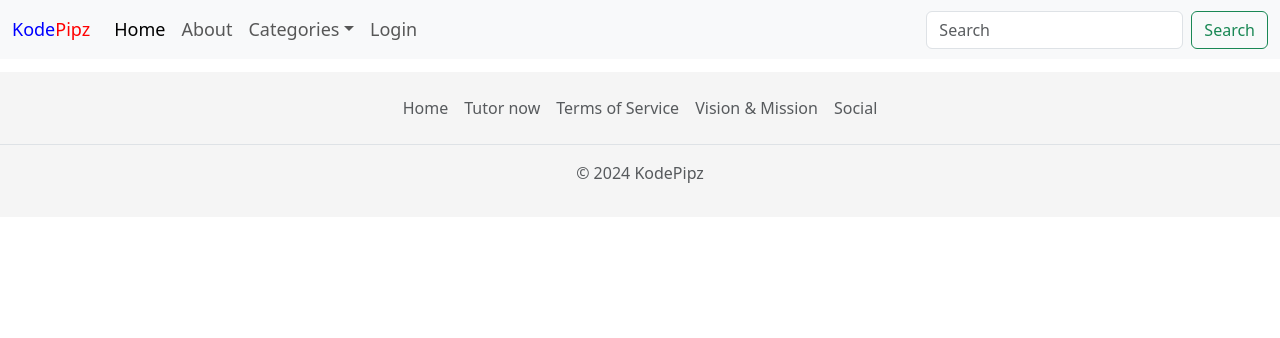
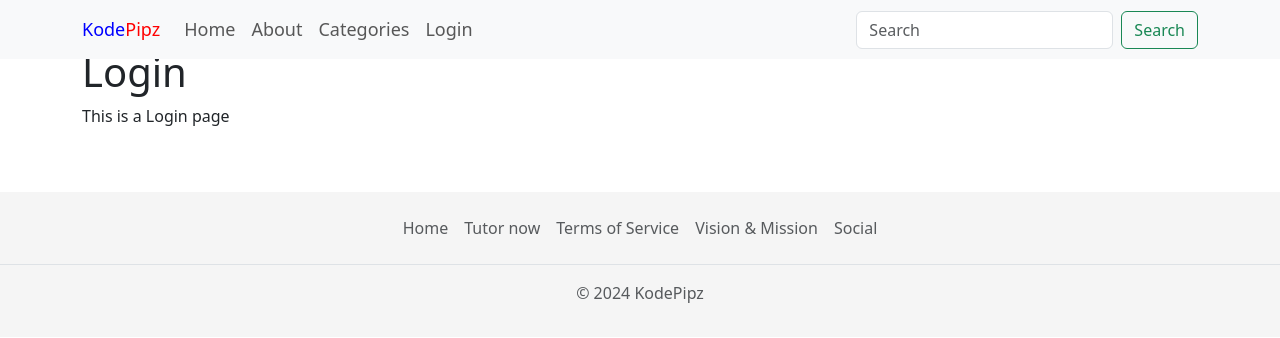
Before and after one commit to bytemindstech/kodepipz, a SvelteKit app in the folder kodepipz/: page /login in a window 1280 px wide. Shown: the top 338 px of the page. Built offline with nearby package versions, Linux system fonts and the light colour scheme.

Commit message:
updated to main

```diff
--- /dev/null
+++ b/kodepipz/src/lib/footer.svelte
@@ -0,0 +1,20 @@
+<footer class="py-3 my-4" style="background-color: whitesmoke;">
+  <ul class="nav justify-content-center border-bottom pb-3 mb-3">
+    <li class="nav-item">
+      <a href="/" class="nav-link px-2 text-body-secondary">Home</a>
+    </li>
+    <li class="nav-item">
+      <a href="#" class="nav-link px-2 text-body-secondary">Tutor now</a>
+    </li>
+    <li class="nav-item">
+      <a href="#" class="nav-link px-2 text-body-secondary">Terms of Service</a>
+    </li>
+    <li class="nav-item">
+      <a href="#" class="nav-link px-2 text-body-secondary">Vision & Mission</a>
+    </li>
+    <li class="nav-item">
+      <a href="#" class="nav-link px-2 text-body-secondary">Social</a>
+    </li>
+  </ul>
+  <p class="text-center text-body-secondary">© 2024 KodePipz</p>
+</footer>
--- a/kodepipz/src/lib/index.ts
+++ b/kodepipz/src/lib/index.ts
@@ -1 +1,5 @@
 // place files you want to import through the `$lib` alias in this folder.
+
+export { default as Login } from "./login.svelte";
+export { default as Footer } from "./footer.svelte";
+export { default as Navigation } from "./navigation.svelte";
--- /dev/null
+++ b/kodepipz/src/lib/login.svelte
@@ -0,0 +1,8 @@
+<div class="container">
+  <div class="row">
+    <div class="col mt-5">
+      <h1>Login</h1>
+      <p>This is a Login page</p>
+    </div>
+  </div>
+</div>
--- /dev/null
+++ b/kodepipz/src/lib/navigation.svelte
@@ -0,0 +1,115 @@
+<script lang="ts">
+  let activeLink: number | null = null;
+
+  const setActive = (index: number) => {
+    activeLink = index;
+  };
+</script>
+
+<nav class="navbar navbar-expand-lg bg-body-tertiary container-fluid">
+  <div class="container">
+    <a class="navbar-brand" href="/"
+      ><span style="color:blue;">Kode</span><span style="color:red;">Pipz</span
+      ></a
+    >
+    <button
+      class="navbar-toggler"
+      type="button"
+      data-bs-toggle="collapse"
+      data-bs-target="#navbarSupportedContent"
+      aria-controls="navbarSupportedContent"
+      aria-expanded="false"
+      aria-label="Toggle navigation"
+    >
+      <span class="navbar-toggler-icon"></span>
+    </button>
+    <div class="collapse navbar-collapse" id="navbarSupportedContent">
+      <ul class="navbar-nav me-auto mb-2 mb-lg-0">
+        <li class="nav-item">
+          <a
+            class="nav-link {activeLink === 1 ? 'active' : ' '}"
+            aria-current="page"
+            href="/"
+            on:click={() => setActive(1)}>Home</a
+          >
+        </li>
+        <li class="nav-item">
+          <a
+            class="nav-link {activeLink === 2 ? 'active' : ' '}"
+            href="./about"
+            on:click={() => setActive(2)}>About</a
+          >
+        </li>
+        <li class="nav-item dropdown">
+          <a
+            class="nav-link"
+            href="/"
+            role="button"
+            data-bs-toggle="dropdown"
+            aria-expanded="false"
+          >
+            Categories
+          </a>
+          <ul class="dropdown-menu">
+            <li>
+              <a
+                class="dropdown-item"
+                href="./blog"
+                on:click={() => setActive(0)}>Blog</a
+              >
+            </li>
+            <li>
+              <a
+                class="dropdown-item"
+                href="https://classroom.jhenbert.com/?redirect=0">Courses</a
+              >
+            </li>
+            <li>
+              <a
+                class="dropdown-item"
+                href="https://classroom.jhenbert.com/?redirect=0"
+                >Coding for Kids</a
+              >
+            </li>
+            <li><hr class="dropdown-divider" /></li>
+            <li>
+              <a class="dropdown-item" href="./faqs"
+                >Frequently Asked Questions</a
+              >
+            </li>
+          </ul>
+        </li>
+        <li class="nav-item">
+          <a
+            class="nav-link {activeLink === 4 ? 'active' : ' '}"
+            href="./login"
+            on:click={() => setActive(4)}>Login</a
+          >
+        </li>
+      </ul>
+      <form class="d-flex" role="search">
+        <input
+          class="form-control me-2"
+          type="search"
+          placeholder="Search"
+          aria-label="Search"
+        />
+        <button class="btn btn-outline-success" type="submit">Search</button>
+      </form>
+    </div>
+  </div>
+</nav>
+
+<style>
+  nav a {
+    font-size: large;
+  }
+  nav {
+    position: fixed;
+    z-index: 1;
+  }
+
+  .active {
+    font-weight: bold;
+  }
+</style>
--- a/kodepipz/src/routes/+layout.svelte
+++ b/kodepipz/src/routes/+layout.svelte
@@ -1,67 +1,19 @@
-<nav class="navbar navbar-expand-lg bg-body-tertiary container-fluid">
-    <div class="container-fluid">
-      <a class="navbar-brand" href="#"><span style="color:blue;">Kode</span><span style="color:red;">Pipz</span></a>
-      <button class="navbar-toggler" type="button" data-bs-toggle="collapse" data-bs-target="#navbarSupportedContent" aria-controls="navbarSupportedContent" aria-expanded="false" aria-label="Toggle navigation">
-        <span class="navbar-toggler-icon"></span>
-      </button>
-      <div class="collapse navbar-collapse" id="navbarSupportedContent">
-        <ul class="navbar-nav me-auto mb-2 mb-lg-0">
-          <li class="nav-item">
-            <a class="nav-link active" aria-current="page" href="/">Home</a>
-          </li>
-          <li class="nav-item">
-            <a class="nav-link" href="./about">About</a>
-          </li>
-          <li class="nav-item dropdown">
-            <a class="nav-link dropdown-toggle" href="#" role="button" data-bs-toggle="dropdown" aria-expanded="false">
-              Categories
-            </a>
-            <ul class="dropdown-menu">
-              <li><a class="dropdown-item" href="./blog">Blog</a></li>
-              <li><a class="dropdown-item" href="https://classroom.jhenbert.com/?redirect=0">Courses</a></li>
-              <li><a class="dropdown-item" href="https://classroom.jhenbert.com/?redirect=0">Coding for Kids</a></li>
-              <li><hr class="dropdown-divider"></li>
-              <li><a class="dropdown-item" href="./faqs">Frequently Asked Questions</a></li>
-            </ul>
-          </li>
-          <li class="nav-item">
-            <a class="nav-link" href="./login">Login</a>
-          </li>
-        </ul>
-        <form class="d-flex" role="search">
-          <input class="form-control me-2" type="search" placeholder="Search" aria-label="Search">
-          <button class="btn btn-outline-success" type="submit">Search</button>
-        </form>
-      </div>
-    </div>
-  </nav>
-  <slot/>
-  <br>
+<script>
+  import { Navigation, Footer } from "$lib";
+</script>
 
-  <footer class="py-3 my-4" style="background-color: whitesmoke;">
-    <ul class="nav justify-content-center border-bottom pb-3 mb-3">
-      <li class="nav-item"><a href="#" class="nav-link px-2 text-body-secondary">Home</a></li>
-      <li class="nav-item"><a href="#" class="nav-link px-2 text-body-secondary">Tutor now</a></li>
-      <li class="nav-item"><a href="#" class="nav-link px-2 text-body-secondary">Terms of Service</a></li>
-      <li class="nav-item"><a href="#" class="nav-link px-2 text-body-secondary">Vision & Mission</a></li>
-      <li class="nav-item"><a href="#" class="nav-link px-2 text-body-secondary">Social</a></li>
-    </ul>
-    <p class="text-center text-body-secondary">© 2024 KodePipz</p>
-  </footer>
+<Navigation />
 
-<style>
-    body{
-        padding: 0%;
-        margin:0%;
-        background-color: lightgray;
-    }
-    nav a {
-        font-size: large;
+<slot />
 
-    }
-nav {
-  position: fixed;
-  z-index: 1;
-}
+<br />
 
-</style>
+<Footer />
+
+<!-- <style>
+  body {
+    padding: 0%;
+    margin: 0%;
+    background-color: lightgray;
+  }
+</style> -->
--- a/kodepipz/src/routes/about/+page.svelte
+++ b/kodepipz/src/routes/about/+page.svelte
@@ -1,8 +1,7 @@
-<script>
+<script lang="ts">
+	import Founders from './../founders/Founders.svelte';
 	import Vision from './../vision/Vision.svelte';
-	import Founders from './../founders/Founders.svelte';
 	import Divider from './../divider/Divider.svelte';
-  let title = "Our Team";
 </script>
 <br>
 <br>
--- a/kodepipz/src/routes/blog/+page.svelte
+++ b/kodepipz/src/routes/blog/+page.svelte
@@ -5,7 +5,8 @@
 <br>
 <br>
 <div class="container">
-	<h1>Blog <img src="/blogicon.png" alt="" height="40"></h1>
+	<img src="/blogicon.png" alt="" height="60">
+<br>
 <br>
 <ul>
 	{#each data.summaries as { slug, title }}
--- a/kodepipz/src/routes/login/+page.svelte
+++ b/kodepipz/src/routes/login/+page.svelte
@@ -1 +1,5 @@
-<center>login</center>
+<script>
+  import { Login } from "$lib";
+</script>
+
+<Login />
```
Also changed, not shown: kodepipz/src/routes/blog/data.js (+1 -1 lines), kodepipz/src/routes/founders/Founders.svelte (+5 -6 lines).
